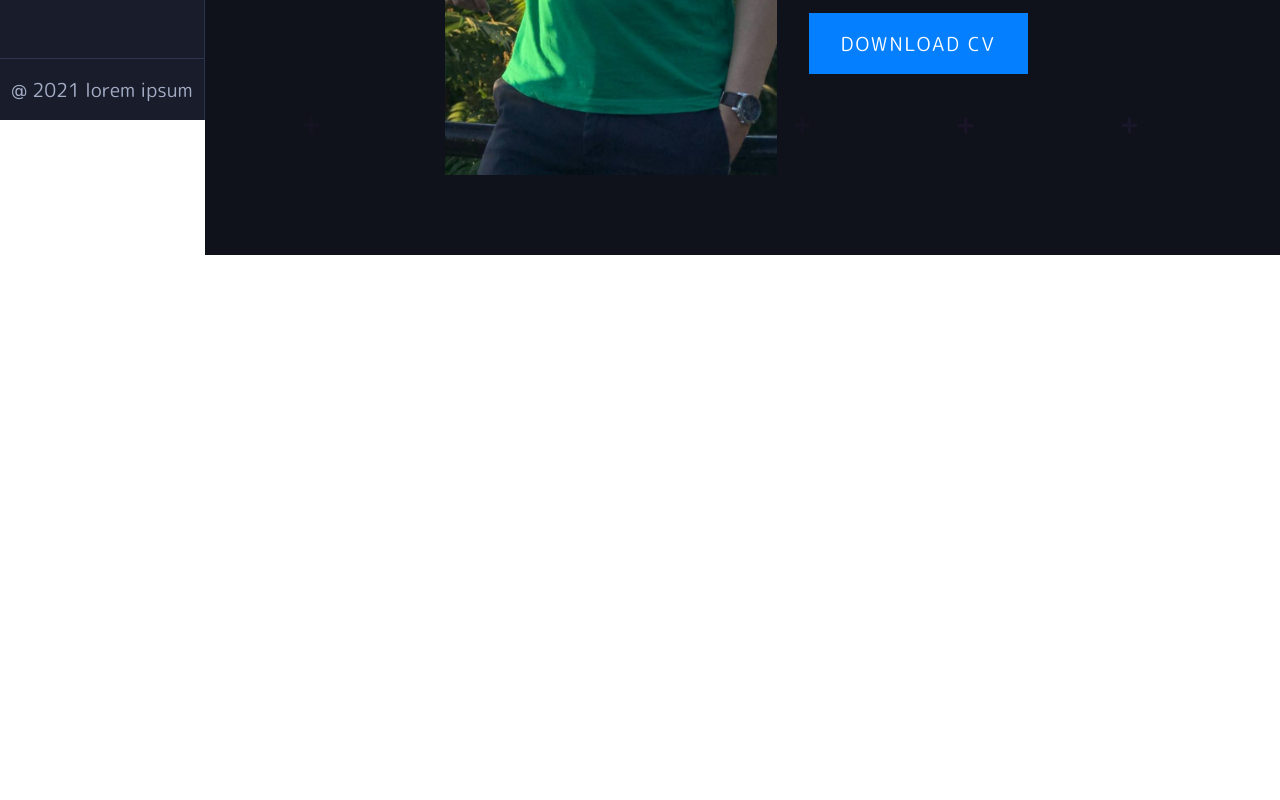
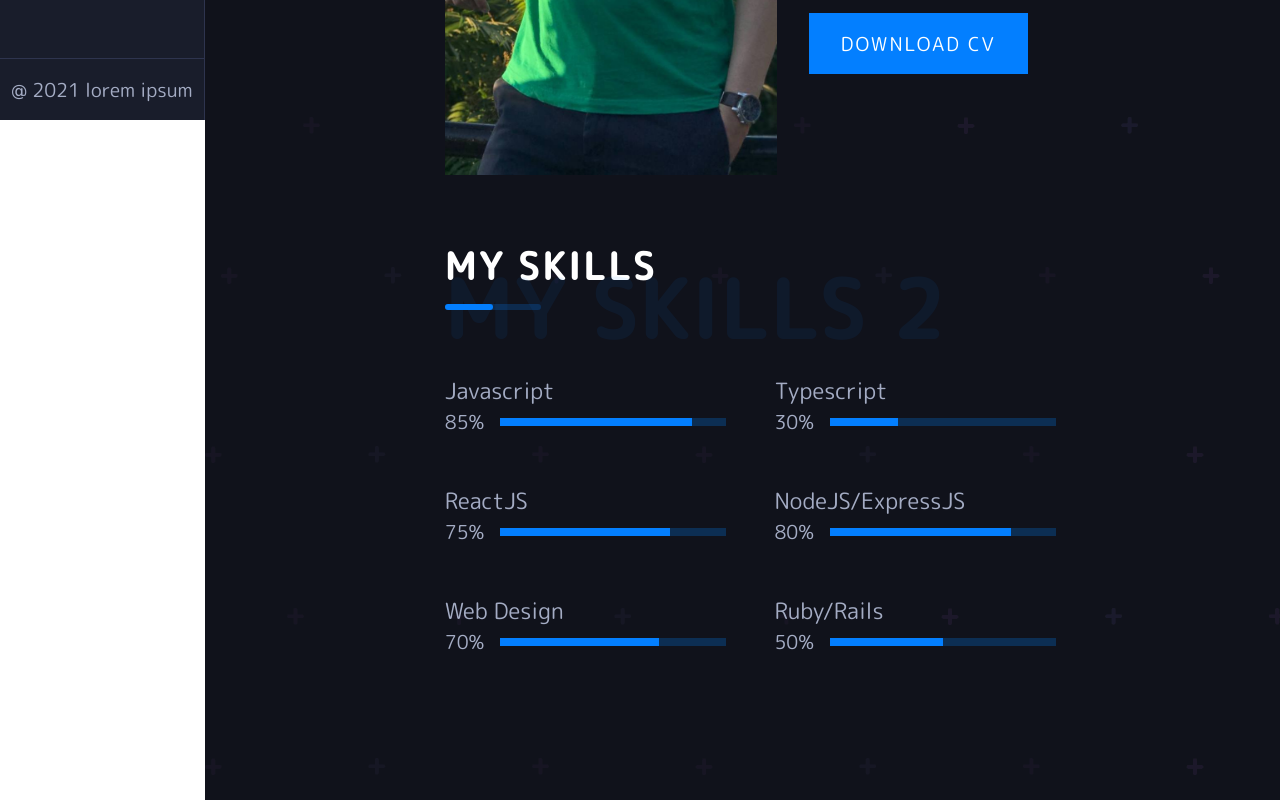
Before and after one commit to chriskang24/portfolio-site, a React (Create React App) app: page /about in a window 1280 px wide. Shown: the part 680-1480 px from the top of the page. Before the commit the page ends 935 px from the top, so only its background shows below. Built offline with nearby package versions, Linux system fonts and the light colour scheme.

Commit message:
add skills section to about page

```diff
--- a/src/App.scss
+++ b/src/App.scss
@@ -3,6 +3,7 @@
 @import './styles/typography';
 @import './styles/title';
 @import './styles/about';
+@import './styles/skill';
 
 *{
   padding: 0;
--- /dev/null
+++ b/src/Components/SkillsSection.js
@@ -0,0 +1,19 @@
+import React from 'react';
+
+export default function SkillsSection({skill, progress, width}) {
+  return (
+    <div className="SkillsSection">
+      <div className="skills-container">
+        <h5 className="skill-title">{skill}</h5>
+        <div className="skill-bar">
+          <p className="skill-text">{progress}</p>
+          <div className="skill-progress">
+            <div className="progress">
+              <div className="inner-progress" style={{width:width}}></div>
+            </div>
+          </div>
+        </div>
+      </div>
+    </div>
+  )
+}
--- a/src/Pages/AboutPage.js
+++ b/src/Pages/AboutPage.js
@@ -1,12 +1,22 @@
 import React from 'react';
 import Title from '../Components/title';
-import ImageSection from './ImageSection';
+import ImageSection from '../Components/ImageSection';
+import SkillsSection from '../Components/SkillsSection';
 
 export default function AboutPage() {
   return (
     <div className="AboutPage">
-      <Title title={'About Me'} span={'About Me 2'}/>
-      <ImageSection/>
+      <Title title={'About Me'} span={'About Me 2'} />
+      <ImageSection />
+      <Title title={'My Skills'} span={'My Skills 2'} />
+      <div className="skillsContainer">
+        <SkillsSection skill={'Javascript'} progress={'85%'} width={'85%'} />
+        <SkillsSection skill={'Typescript'} progress={'30%'} width={'30%'} />
+        <SkillsSection skill={'ReactJS'} progress={'75%'} width={'75%'} />
+        <SkillsSection skill={'NodeJS/ExpressJS'} progress={'80%'} width={'80%'} />
+        <SkillsSection skill={'Web Design'} progress={'70%'} width={'70%'} />
+        <SkillsSection skill={'Ruby/Rails'} progress={'50%'} width={'50%'} />
+      </div>
     </div>
   )
 }
--- a/src/Styles/_about.scss
+++ b/src/Styles/_about.scss
@@ -1,6 +1,7 @@
 .ImageSection{
   display: flex;
   margin-top: 4rem;
+  margin-bottom: 4rem;
 
   .img{
     width: 100%;
@@ -60,3 +61,11 @@
     width: 100%;
   }
 }
+
+.skillsContainer{
+  display: grid;
+  grid-template-columns: repeat(2, 1fr);
+  column-gap: 4rem;
+  row-gap: 3rem;
+  margin: 4rem 0;
+}
--- /dev/null
+++ b/src/Styles/_skill.scss
@@ -0,0 +1,35 @@
+.SkillsSection{
+
+}
+
+.skills-container{
+  .skill-title{
+    font-size: 1.4rem;
+    font-weight: 400;
+  }
+
+  .skill-bar{
+    display: flex;
+    align-items: center;
+    .skill-text{
+    }
+    .skill-progress{
+      width: 100%;
+      .progress{
+        width: 100%;
+        height: .5rem;
+        background-color: red;
+        margin-left: 1rem;
+        background-color: #0381ff3f;
+        position: relative;
+        .inner-progress{
+          position: absolute;
+          background-color: #037FFF;
+          height: 100%;
+          bottom: 0;
+          left: 0;
+        }
+      }
+    }
+  }
+}
```
Also changed, not shown: src/Components/ImageSection.js (renamed from src/Pages/ImageSection.js).
